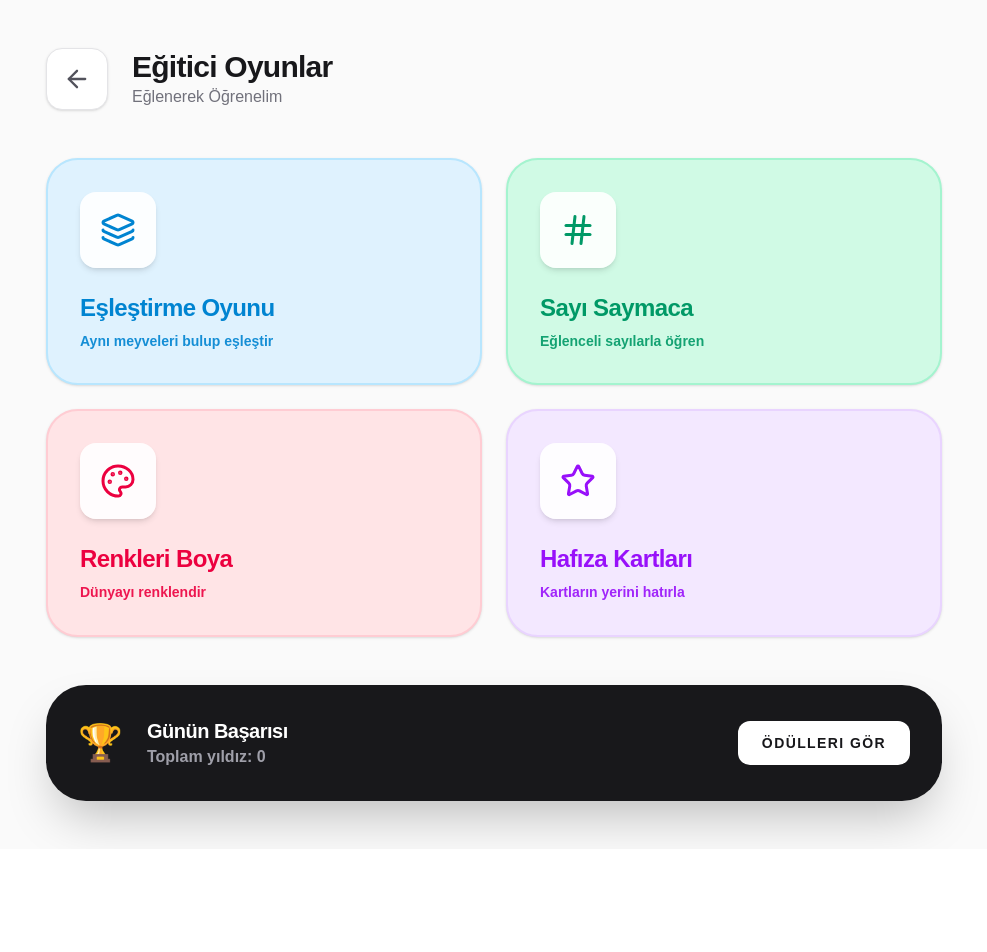
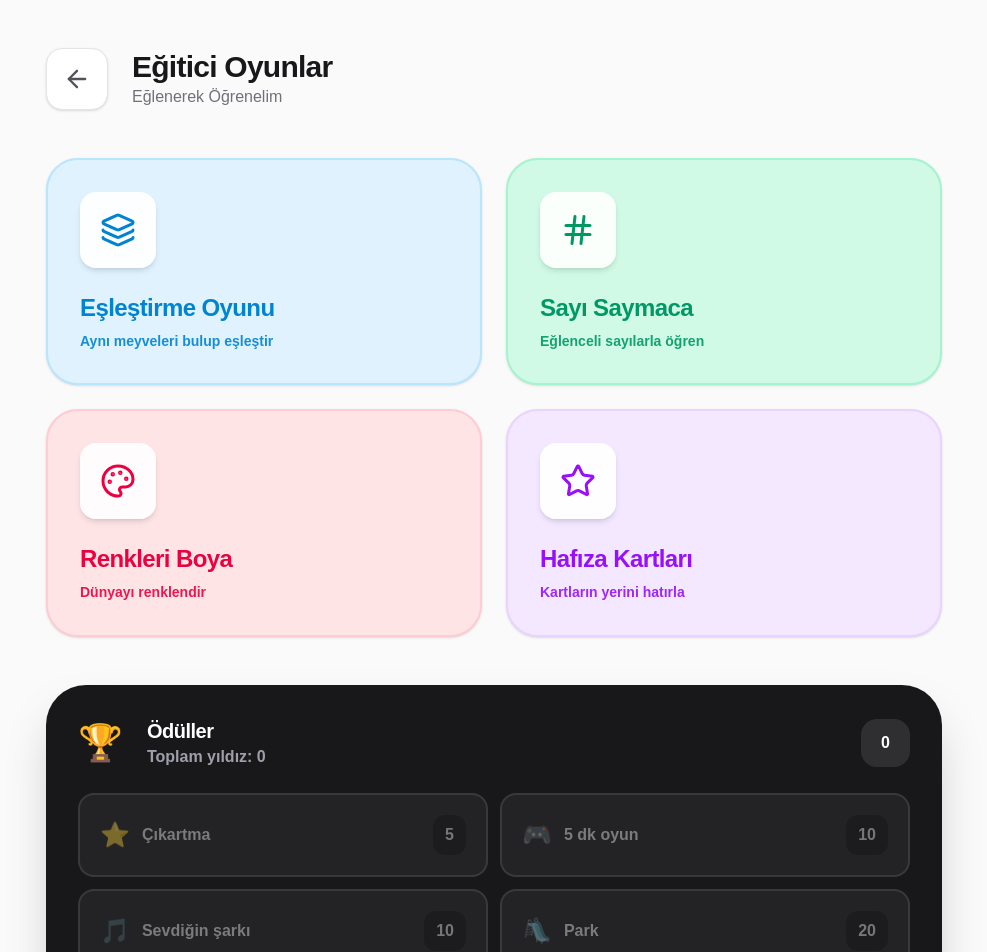
Before and after one commit to zeynelguner-del/otizm, a Next.js app: page /games in a window 1280 px wide. Shown: the top 952 px of the page, without its empty margins (146-1133 px from the left). Before the commit the page ends 849 px from the top, so only its background shows below. Built offline with nearby package versions, Linux system fonts and the light colour scheme.

Commit message:
Move rewards out of calendar

```diff
--- a/src/app/calendar/page.tsx
+++ b/src/app/calendar/page.tsx
@@ -1,5 +1,5 @@
 "use client";
-import { ArrowLeft, Clock, CheckCircle2, ChevronRight, ChevronLeft, Play, Pause, RotateCcw, AlarmClock, Star } from "lucide-react";
+import { ArrowLeft, Clock, CheckCircle2, ChevronRight, ChevronLeft, Play, Pause, RotateCcw, AlarmClock } from "lucide-react";
 import Link from "next/link";
 import { useEffect, useMemo, useState, useSyncExternalStore } from "react";
 import { cn } from "@/lib/utils";
@@ -325,31 +325,6 @@ export default function CalendarPage() {
     return `${m}:${s < 10 ? `0${s}` : s}`;
   };
 
-  const rewardOptions = useMemo(
-    () => [
-      { label: "Çıkartma", cost: 5, emoji: "⭐" },
-      { label: "5 dk oyun", cost: 10, emoji: "🎮" },
-      { label: "Sevdiğin şarkı", cost: 10, emoji: "🎵" },
-      { label: "Park", cost: 20, emoji: "🛝" },
-    ],
-    []
-  );
-
-  const redeemReward = (label: string, cost: number) => {
-    if (tokenBalance < cost) {
-      setRewardToast("Yeterli yıldız yok");
-      window.setTimeout(() => setRewardToast(null), 1200);
-      speak("Yeterli yıldız yok.");
-      return;
-    }
-    const nextTokens = tokenBalance - cost;
-    setTokenBalance(nextTokens);
-    setNumber(TOKENS_KEY, nextTokens);
-    setRewardToast(`Ödül seçildi: ${label}`);
-    window.setTimeout(() => setRewardToast(null), 1400);
-    speak(`Ödül: ${label}.`);
-  };
-
   const setFirstThenValue = (key: "first" | "then", value: string) => {
     setFirstThen((prev) => {
       const next = { ...prev, [key]: value };
@@ -374,43 +349,11 @@ export default function CalendarPage() {
       </header>
 
       <main className="max-w-3xl mx-auto space-y-8">
-        <section
-          id="rewards"
-          className="bg-white dark:bg-zinc-900 p-8 rounded-[2.5rem] border border-zinc-200 dark:border-zinc-800 shadow-xl space-y-6 scroll-mt-6"
-        >
-          <div className="flex items-center justify-between gap-6">
-            <h2 className="text-2xl font-black tracking-tight flex items-center gap-3">
-              <Star className="text-amber-500" /> Ödül Yıldızı
-            </h2>
-            <div className="px-5 py-3 rounded-2xl bg-amber-50 dark:bg-amber-900/20 text-amber-700 dark:text-amber-200 font-black">
-              {tokenBalance}
-            </div>
+        {rewardToast && (
+          <div className="bg-white dark:bg-zinc-900 p-5 rounded-[2rem] border border-zinc-200 dark:border-zinc-800 shadow-xl">
+            <div className="font-black text-emerald-600 dark:text-emerald-300">{rewardToast}</div>
           </div>
-          {rewardToast && <div className="font-black text-emerald-600 dark:text-emerald-300">{rewardToast}</div>}
-          <div className="grid grid-cols-1 md:grid-cols-2 gap-3">
-            {rewardOptions.map((r) => (
-              <button
-                key={r.label}
-                type="button"
-                onClick={() => redeemReward(r.label, r.cost)}
-                className={cn(
-                  "p-5 rounded-2xl border-2 font-black transition-all active:scale-95 text-left flex items-center justify-between",
-                  tokenBalance >= r.cost
-                    ? "bg-zinc-50 dark:bg-zinc-950 border-zinc-100 dark:border-zinc-800 text-zinc-900 dark:text-zinc-50"
-                    : "bg-zinc-50/70 dark:bg-zinc-950/50 border-zinc-100 dark:border-zinc-800 text-zinc-400"
-                )}
-              >
-                <span className="flex items-center gap-3">
-                  <span className="text-2xl">{r.emoji}</span>
-                  <span>{r.label}</span>
-                </span>
-                <span className="px-3 py-2 rounded-xl bg-amber-50 dark:bg-amber-900/20 text-amber-700 dark:text-amber-200">
-                  {r.cost}
-                </span>
-              </button>
-            ))}
-          </div>
-        </section>
+        )}
 
         <section className="bg-white dark:bg-zinc-900 p-8 rounded-[2.5rem] border border-zinc-200 dark:border-zinc-800 shadow-xl space-y-6">
           <h2 className="text-2xl font-black tracking-tight flex items-center gap-3">
--- a/src/app/games/page.tsx
+++ b/src/app/games/page.tsx
@@ -3,7 +3,7 @@
 import { ArrowLeft, Layers, Palette, Hash, Star } from "lucide-react";
 import Link from "next/link";
 import { cn } from "@/lib/utils";
-import { useEffect, useSyncExternalStore } from "react";
+import { useEffect, useState, useSyncExternalStore } from "react";
 
 const TOKENS_KEY = "tokenBalanceV1";
 const TOKENS_EVENT = "token-storage";
@@ -36,8 +36,17 @@ const getTokensSnapshot = () => {
   return cachedTokenParsed;
 };
 
+const setNumber = (key: string, value: number) => {
+  if (typeof window === "undefined") return;
+  try {
+    localStorage.setItem(key, String(value));
+    if (key === TOKENS_KEY) window.dispatchEvent(new Event(TOKENS_EVENT));
+  } catch {}
+};
+
 export default function GamesPage() {
   const tokens = useSyncExternalStore(subscribeToTokens, getTokensSnapshot, () => 0);
+  const [rewardToast, setRewardToast] = useState<string | null>(null);
 
   useEffect(() => {
     if (typeof window === "undefined") return;
@@ -74,6 +83,25 @@ export default function GamesPage() {
       color: "bg-purple-100 text-purple-600 border-purple-200 hover:bg-purple-200",
     },
   ];
+
+  const rewardOptions = [
+    { label: "Çıkartma", cost: 5, emoji: "⭐" },
+    { label: "5 dk oyun", cost: 10, emoji: "🎮" },
+    { label: "Sevdiğin şarkı", cost: 10, emoji: "🎵" },
+    { label: "Park", cost: 20, emoji: "🛝" },
+  ];
+
+  const redeemReward = (label: string, cost: number) => {
+    if (tokens < cost) {
+      setRewardToast("Yeterli yıldız yok");
+      window.setTimeout(() => setRewardToast(null), 1200);
+      return;
+    }
+    const nextTokens = tokens - cost;
+    setNumber(TOKENS_KEY, nextTokens);
+    setRewardToast(`Ödül seçildi: ${label}`);
+    window.setTimeout(() => setRewardToast(null), 1400);
+  };
 
   return (
     <div className="min-h-screen bg-zinc-50 dark:bg-zinc-950 p-6 md:p-12">
@@ -113,20 +141,41 @@ export default function GamesPage() {
       </main>
 
       {/* Reward Section */}
-      <section className="max-w-4xl mx-auto mt-12 bg-zinc-900 dark:bg-zinc-800 p-8 rounded-[2.5rem] text-white flex items-center justify-between shadow-2xl">
-        <div className="flex items-center gap-6">
-          <div className="text-4xl">🏆</div>
-          <div>
-            <h3 className="text-xl font-black tracking-tight">Günün Başarısı</h3>
-            <p className="text-zinc-400 font-bold">Toplam yıldız: {tokens}</p>
+      <section className="max-w-4xl mx-auto mt-12 bg-zinc-900 dark:bg-zinc-800 p-8 rounded-[2.5rem] text-white shadow-2xl space-y-6">
+        <div className="flex items-center justify-between gap-6">
+          <div className="flex items-center gap-6">
+            <div className="text-4xl">🏆</div>
+            <div>
+              <h3 className="text-xl font-black tracking-tight">Ödüller</h3>
+              <p className="text-zinc-400 font-bold">Toplam yıldız: {tokens}</p>
+            </div>
           </div>
+          <div className="px-5 py-3 rounded-2xl bg-white/10 font-black">{tokens}</div>
         </div>
-        <Link
-          href="/calendar#rewards"
-          className="px-6 py-3 bg-white text-zinc-900 rounded-xl font-black text-sm uppercase tracking-widest hover:bg-zinc-100 transition-all"
-        >
-          Ödülleri Gör
-        </Link>
+
+        {rewardToast && <div className="font-black text-emerald-300">{rewardToast}</div>}
+
+        <div className="grid grid-cols-1 md:grid-cols-2 gap-3">
+          {rewardOptions.map((r) => (
+            <button
+              key={r.label}
+              type="button"
+              onClick={() => redeemReward(r.label, r.cost)}
+              className={cn(
+                "p-5 rounded-2xl border-2 font-black transition-all active:scale-95 text-left flex items-center justify-between",
+                tokens >= r.cost
+                  ? "bg-white/10 border-white/10 text-white hover:bg-white/15"
+                  : "bg-white/5 border-white/10 text-white/40"
+              )}
+            >
+              <span className="flex items-center gap-3">
+                <span className="text-2xl">{r.emoji}</span>
+                <span>{r.label}</span>
+              </span>
+              <span className="px-3 py-2 rounded-xl bg-black/20">{r.cost}</span>
+            </button>
+          ))}
+        </div>
       </section>
     </div>
   );
```
